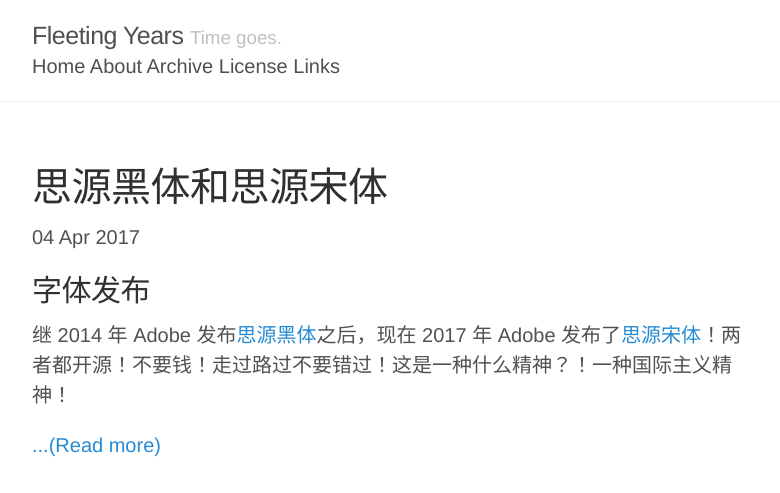
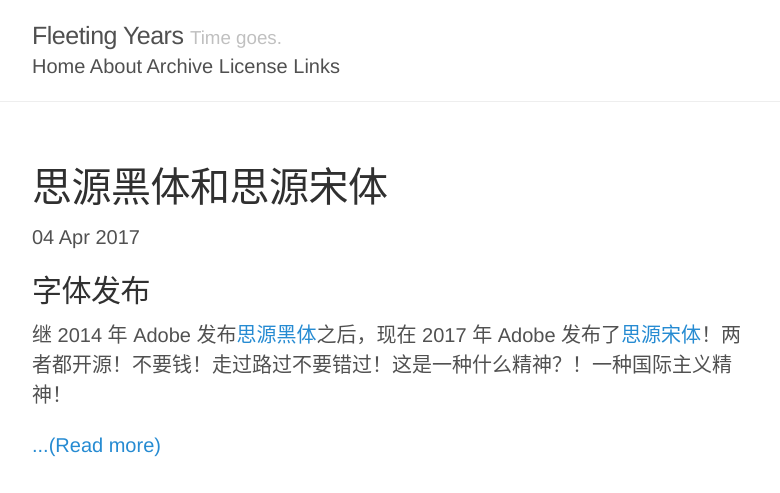
Before and after one commit to fyears/fyears.github.io, a Jekyll site: the page built from index.html, in a window 1280 px wide. Shown: the top 493 px of the page, without its empty margins (248-1028 px from the left). Built offline with Jekyll 4.4.1, drawn with Linux system fonts in a browser that asks for light colours; formulas are drawn with MathJax 3; the list of posts is cut into pages by our own code.

Commit message:
specify sc in source han sans

```diff
--- a/public/css/style.css
+++ b/public/css/style.css
@@ -7,19 +7,19 @@
 /* font */
 
 html {
-  font-family: "Helvetica Neue", Helvetica, Arial, "Source Han Sans", "Noto Sans CJK", sans-serif;
+  font-family: "Helvetica Neue", Helvetica, Arial, "Source Han Sans SC", "Source Han Sans CN", "Noto Sans CJK SC", sans-serif;
 }
 
 h1, h2, h3, h4, h5, h6 {
-  font-family: Helvetica, Arial, "Source Han Sans", "Noto Sans CJK", sans-serif;
+  font-family: Helvetica, Arial, "Source Han Sans SC", "Source Han Sans CN", "Noto Sans CJK SC", sans-serif;
 }
 
 sidebar {
-  font-family: Helvetica, Arial, "Source Han Sans", "Noto Sans CJK", sans-serif;
+  font-family: Helvetica, Arial, "Source Han Sans SC", "Source Han Sans CN", "Noto Sans CJK SC", sans-serif;
 }
 
 .pagination {
-  font-family: Helvetica, Arial, "Source Han Sans", "Noto Sans CJK", sans-serif;
+  font-family: Helvetica, Arial, "Source Han Sans SC", "Source Han Sans CN", "Noto Sans CJK SC", sans-serif;
 }
 
 code, pre {
```
